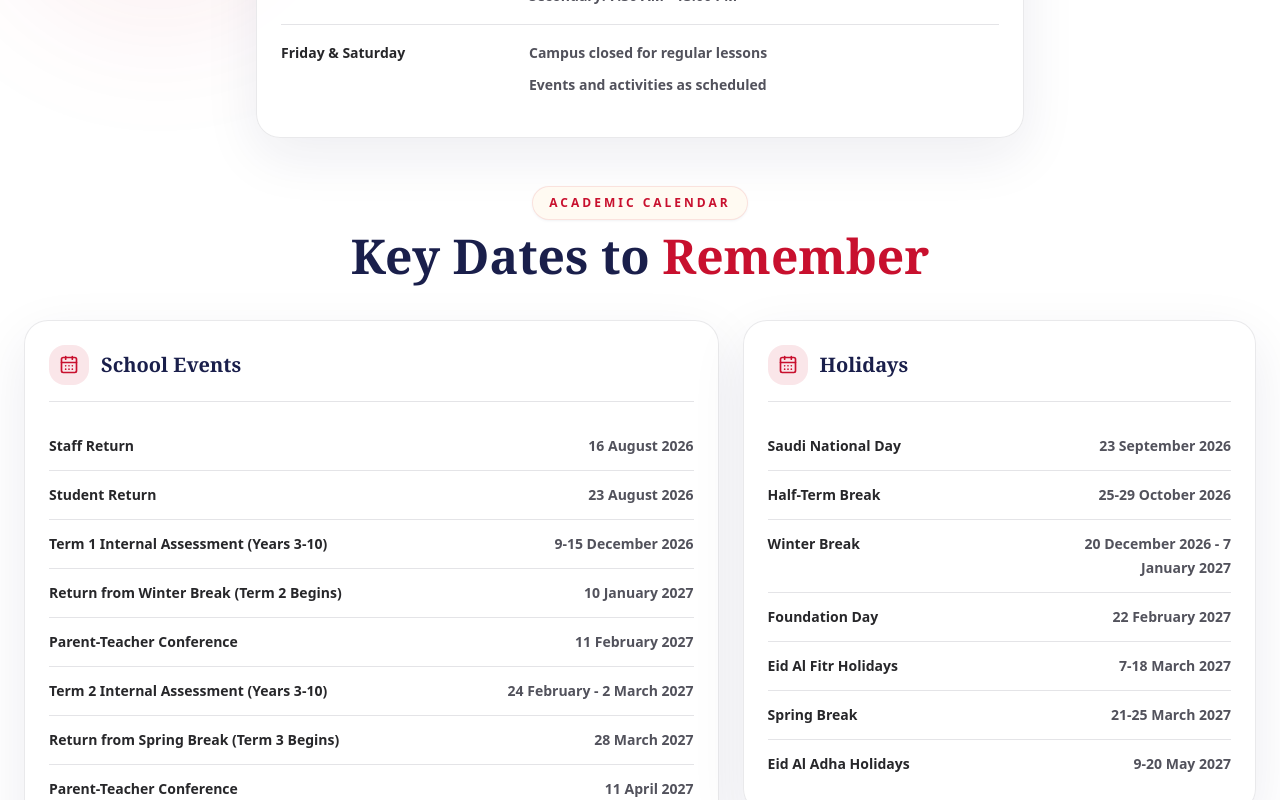
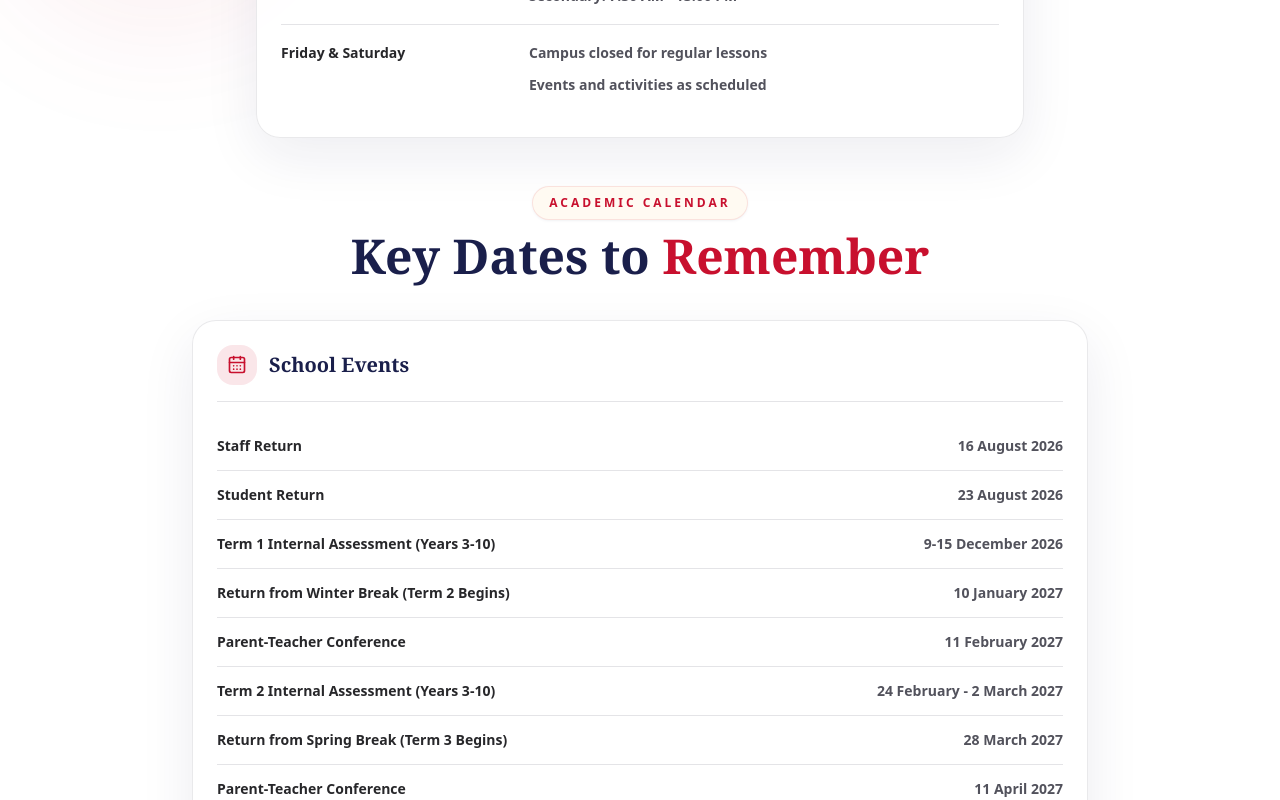
Before and after one commit to MuhammadOsman381/bis-tabuk, a Next.js app: page / in a window 1280 px wide. Shown: the part 2000-2800 px from the top of the page. Built offline with nearby package versions, Linux system fonts and the light colour scheme; no server answers; the database is empty.

Commit message:
Stack holidays under school events

```diff
--- a/components/sections/KeyDates.tsx
+++ b/components/sections/KeyDates.tsx
@@ -96,7 +96,7 @@ export default function KeyDates() {
           whileInView="visible"
           viewport={{ once: true, margin: '-80px' }}
           variants={staggerContainer}
-          className="grid gap-6 lg:grid-cols-[1.15fr_0.85fr]"
+          className="mx-auto grid max-w-4xl gap-6"
         >
           <motion.div variants={{ hidden: { opacity: 0, y: 18 }, visible: { opacity: 1, y: 0 } }}>
             <DateList title="School Events" items={schoolEvents} />
```
